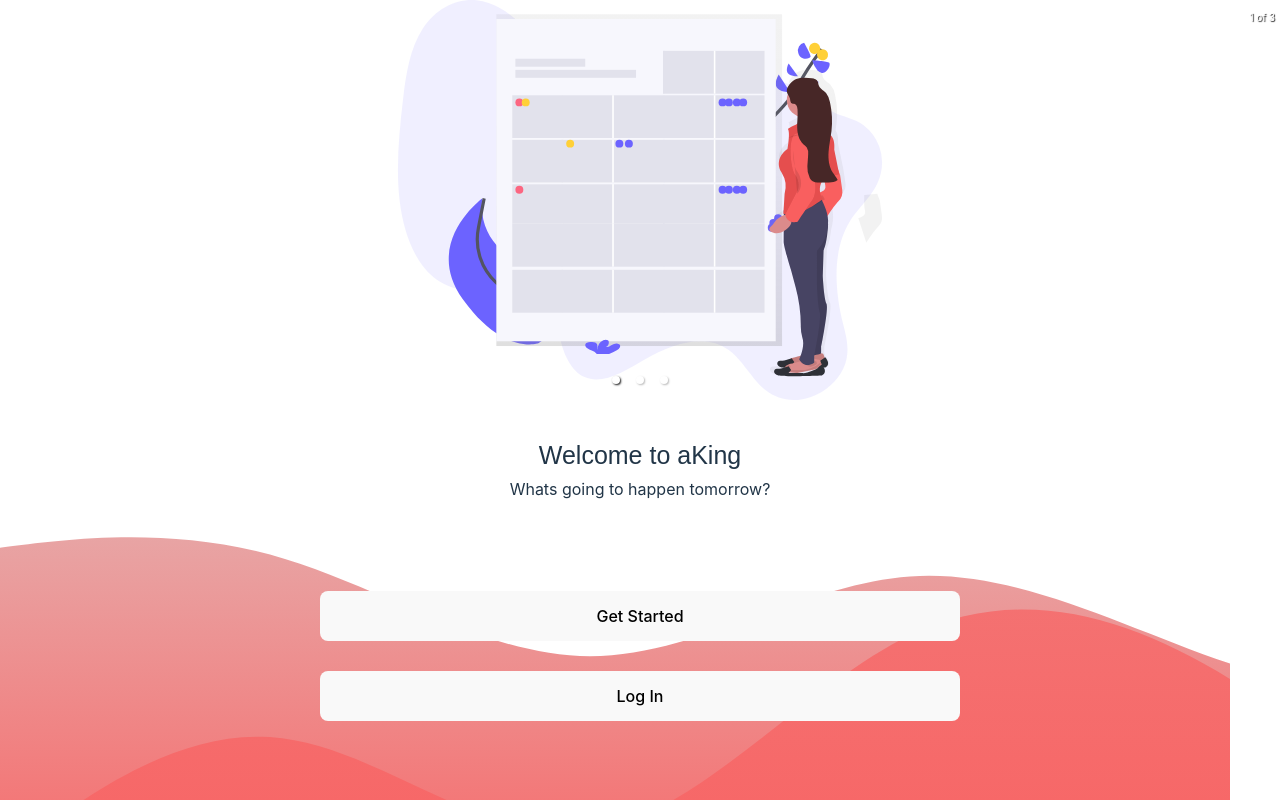
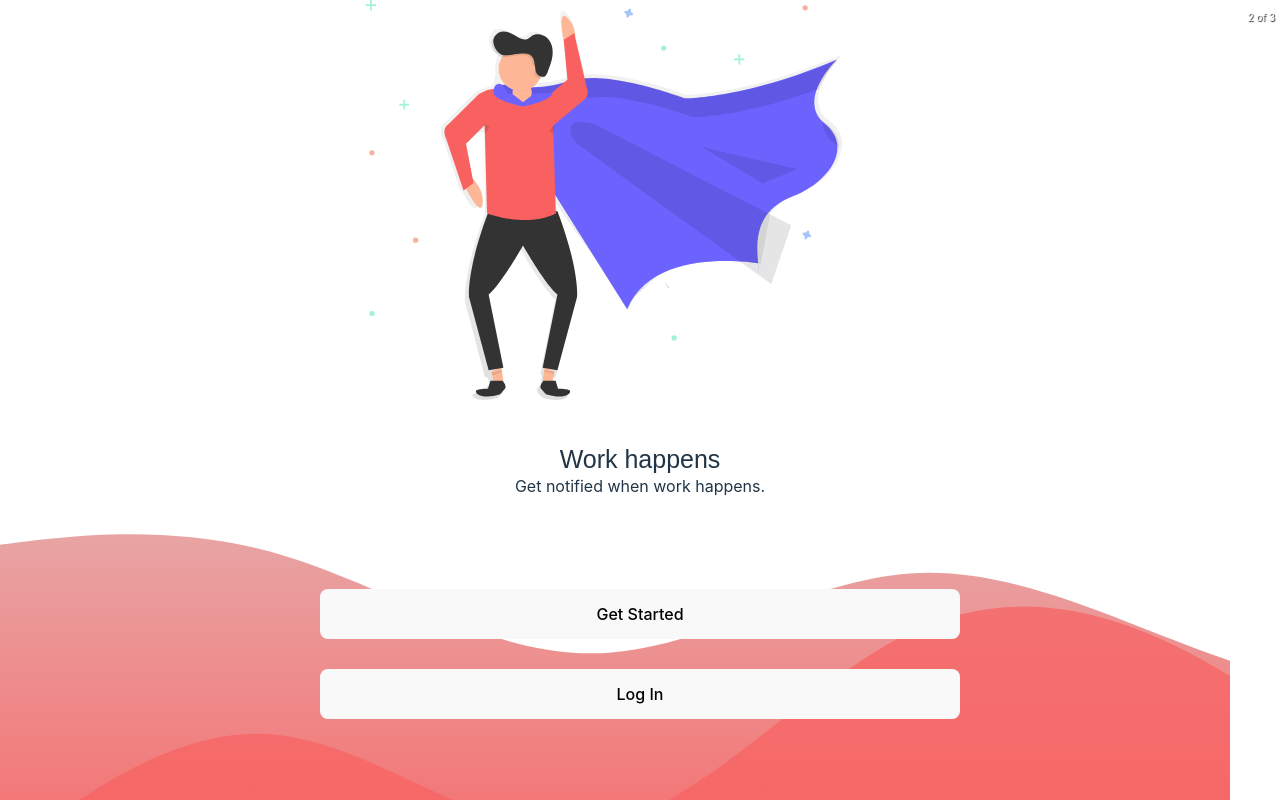
Before and after one commit to abmercy035/Todoapp, a React (Vite) app: page / in a window 1280 px wide. Built offline with nearby package versions, Linux system fonts and the light colour scheme.

Commit message:
completed the onboarding page

```diff
--- a/src/Layouts/OnboardingLayout.jsx
+++ b/src/Layouts/OnboardingLayout.jsx
@@ -1,4 +1,4 @@
-import React, { Component, useState } from 'react';
+import React, { Component, useEffect, useState } from 'react';
 import sliderImgone from "../assets/svg/eventboard.svg"
 import sliderImgtwo from "../assets/svg/boywithcape.svg"
 import sliderImgthree from "../assets/svg/manandwomanstanding.svg"
@@ -7,42 +7,57 @@ import "react-responsive-carousel/lib/styles/carousel.min.css"; // requires a lo
 import { Carousel } from 'react-responsive-carousel';
 
 export default function OnboardingLayout() {
- const [ carouselTextIndex, setCarouselTextIndex ] = useState(0);
- const carouselText = () => {
-  if (carouselTextIndex <= 0) {
-   console.log('he')
-  }
- }
 
+ const [ count, setCount ] = useState(0);
+
+ useEffect(() => {
+  setInterval(() => {
+   console.log('j')
+  }, 50000)
+ }, [])
 
  class DemoCarousel extends Component {
   render() {
    return (
     <React.Fragment>
-     <Carousel className="onboarding-page-carousel" showThumbs={ false } autoPlay={ true } interval={ 2000 } infiniteLoop={ true } onChange={ () => carouselText() } >
-
-      <div className='carousel-component'>
-       <img src={ sliderImgone } />
-
-      </div>
+     <Carousel className="onboarding-page-carousel" emulateTouch={ false } showArrows={ false } showThumbs={ false } autoPlay={ true } interval={ 3000 } showIndicators={ false } infiniteLoop={ true } stopOnHover={ false }
+     >
       <div className='carousel-component'>
        <img src={ sliderImgone } />
       </div>
       <div className='carousel-component'>
        <img src={ sliderImgtwo } />
       </div>
+      <div className='carousel-component'>
+       <img src={ sliderImgthree } />
+      </div>
      </Carousel>
-     <div className="carousel-text-content">
-      <span className="text-title">Welcome to aKing</span>
-      <p className="text-body">
-       Whats going to happen tomorrow?
-      </p>
-     </div>
+     <Carousel className="carousel-text-content" showArrows={ false } emulateTouch={ false } showThumbs={ false } autoPlay={ true } interval={ 3000 } infiniteLoop={ true } stopOnHover={ false } showStatus={ false } showIndicators={ false }
+     >
+      <div className='carousel-component'>
+       <span className="text-title">Welcome to aKing</span>
+       <p className="text-body">
+        Whats going to happen tomorrow?
+       </p>
+      </div>
+      <div className='carousel-component'>
+       <span className="text-title">Work happens</span>
+       <p className="text-body">
+        Get notified when work happens.
+       </p>
+      </div>
+      <div className='carousel-component'>
+       <span className="text-title">Task and assign </span>
+       <p className="text-body">
+        Task and assign them to colleagues
+       </p>
+      </div>
+     </Carousel>
      <footer>
       <button>Get Started</button>
       <button>Log In</button>
      </footer>
-    </React.Fragment>
+    </React.Fragment >
    );
   }
  };
```
